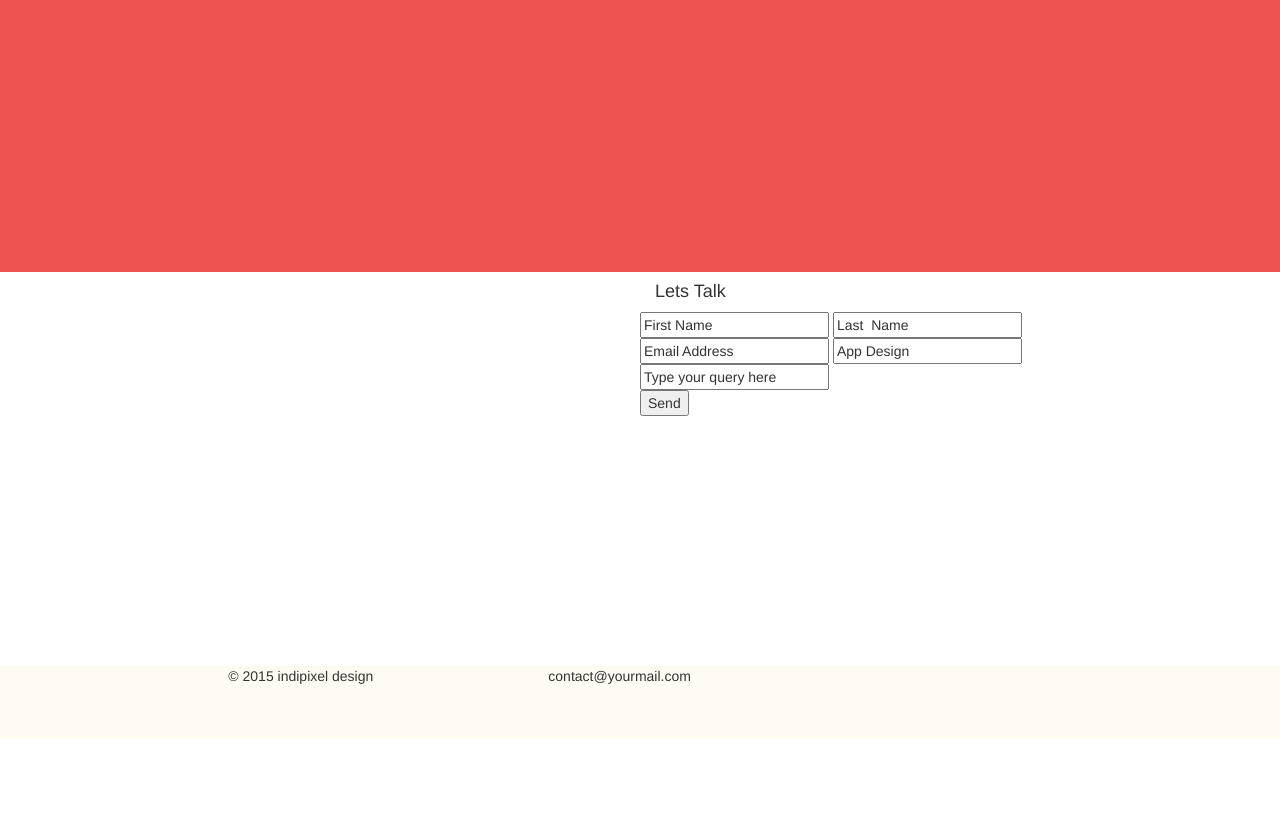
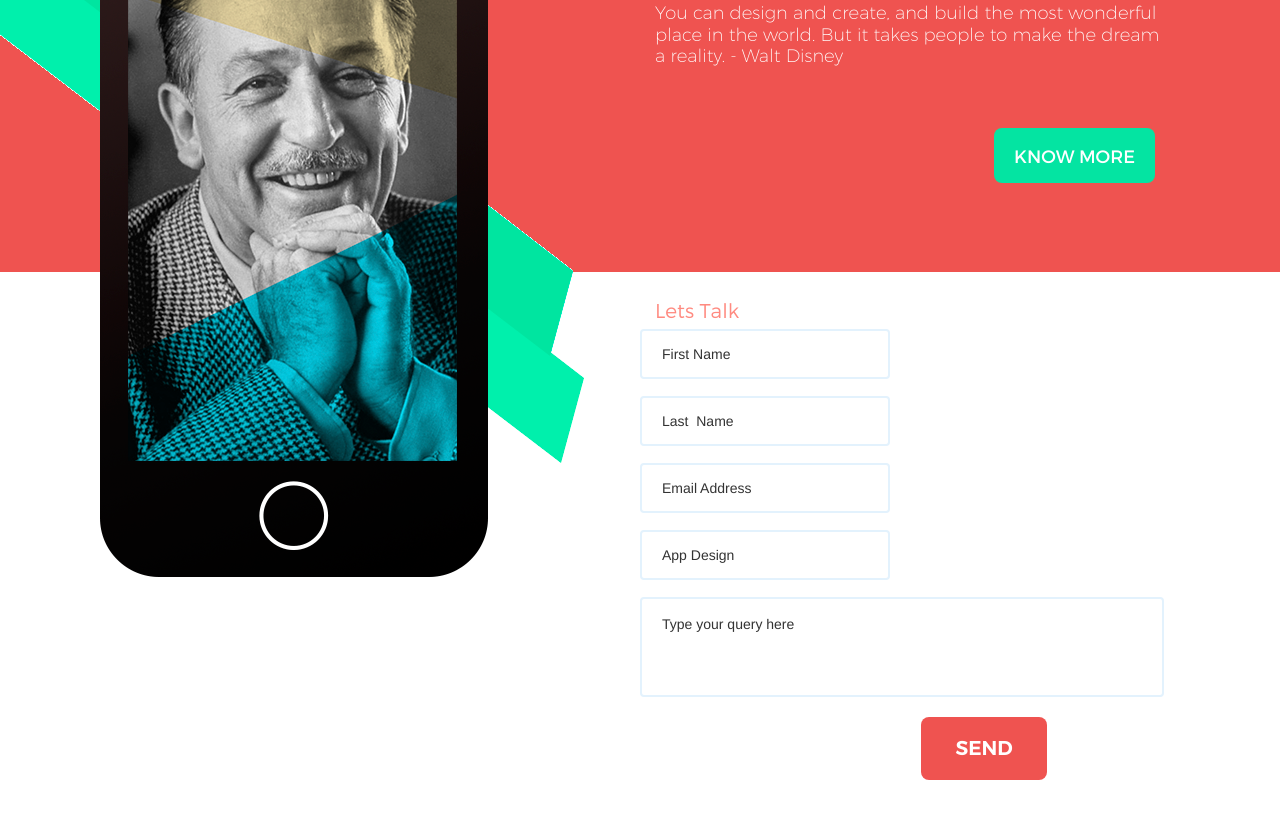
Before and after one commit to jaguarF/template_page, a plain HTML site: page index.html in a window 1280 px wide. Shown: the part 414-1229 px from the top of the page. Before the commit the page ends 1153 px from the top, so only its background shows below. Drawn offline with Linux system fonts and the light colour scheme.

Commit message:
complete all except details

```diff
--- a/css/style.sass
+++ b/css/style.sass
@@ -7,7 +7,7 @@
 	font-family: 'MontserratLight'
 .regular
 	font-family: 'MontserratRegular'
-.semibld
+.semibold
 	font-family: 'MontserratSemiBold'
 .ultral
 	font-family: 'MontserratUltraLight'
@@ -45,22 +45,92 @@ section#main
 	height: 583px
 	background: #ef5350
 	color: #ffffff
+	.diagonal-lines
+		position: relative
+		top: -100px
+		left: -350px
+	.phone
+		position: relative
+		top: -800px
+		left: 30px
+
 	.slogan
+		margin-top: 180px
 		padding-right: 60px
 		h1
 			text-transform: uppercase
 			@extend .regular
 			font-size: 30px
+			line-height: 1.4
 		p
 			@extend .ultral
 			font-size: 18px
-
+			line-height: 1.2
+		button
+			float: right
+			margin-right: 25px
+			margin-top: 50px
+			text-transform: uppercase
+			@extend .regular
+			font-size: 18px
+			padding: 15px 20px
+			border-radius: 8px
+			background: #04e4a2
+			border: none
 
 
 section#query
-	height: 394px
+	min-height: 394px
 	background: #ffffff
+	h4
+		@extend .light
+		font-size: 20px
+		color: #ff8a80
+		line-height: 0.9
+	input
+		border: 2px solid #e3f2fd
+		width: 250px
+		height: 50px
+		padding: 15px 20px
+		border-radius: 4px
+		margin-right: 21px
+		margin-bottom: 17px
+	textarea
+		border: 2px solid #e3f2fd
+		width: 524px
+		height: 100px
+		padding: 15px 20px
+		border-radius: 4px
+
+		margin-bottom: 15px
+		resize: none
+	button
+		float: right
+		margin-right: 30px
+		margin-top: 0px
+		text-transform: uppercase
+		@extend .semibold
+		font-size: 20px
+		padding: 17px 34px
+		border-radius: 8px
+		background: #ef5350
+		border: none
+		color: #fff
+		margin-bottom: 32px
 
 footer
+
 	height: 73px
 	background: #fefcf2
+	text-align: left
+	.row
+		div
+			font-size: 16px
+			@extend .light
+			color: #636363
+			margin-top: 26px
+			.contact-mail::before
+				content: ""
+				width: 30px
+				height: 24px
+				background: url("../image/mail_icon.png") no-repeat center center
--- a/index.html
+++ b/index.html
@@ -11,10 +11,10 @@
 	<header>
 		<div class="row header_upper"></div>
 		<div class="row header_lower">
-			<div class="col-sm-3 logo">
+			<div class="col-sm-4 logo">
 				<span>indipixel</span>
 			</div>
-			<div class="col-sm-7 col-sm-offset-1 contacts">
+			<div class="col-sm-6 contacts">
 				<a href=#><span>contact US</span></a>
 			</div>
 		</div>
@@ -23,7 +23,12 @@
 		<div class="container">
 			<div class="row">
 				<div class="col-sm-6">
-
+					<div class="diagonal-lines">
+						<img src="image/diagonal-1.gif" alt="Декоративная полоска">
+					</div>
+					<div class="phone">
+						<img src="image/phone.png" alt="Портрет в телефоне">
+					</div>
 				</div>
 				<div class="col-sm-6 slogan">
 					<h1>We design and build<br>beautiful web &amp mobile apps</h1>
@@ -41,7 +46,9 @@
 		<div class="row">
 			<div class="col-sm-6"></div>
 			<div class="col-sm-6">
-				<h4>Lets Talk</h4>
+				<div class="row">
+				<div class="col-sm-8">
+					<h4><br>Lets Talk</h4>
 					<div class="row">
 						<input type="text" value="First Name">
 						<input type="text" value="Last  Name">
@@ -51,18 +58,27 @@
 						<input type="text" value="App Design">
 					</div>
 					<div class="row">
-					<input type="text" value="Type your query here">
+						<textarea name="client_query" id="client_query" cols="56" rows="3">Type your query here</textarea>
 					</div>
 					<div class="row">
 						<button href="#">Send</button>
 					</div>
-
+				</div>
+				<div class="col-sm-4"></div>
+				</div>
 			</div>
 		</div>
 	</section>
 	<footer>
-		<div class="col-sm-3 col-sm-offset-2">&copy 2015 indipixel design</div>
-		<div class="col-sm-5">contact@yourmail.com</div>
+		<div class="row">
+			<div class="col-sm-5 col-sm-offset-1 copyright">
+				<span>&copy 2015 indipixel design</span>
+			</div>
+			<div class="col-sm-6">
+				<span class="contact-mail">contact@yourmail.com</span>
+			</div>
+		</div>
+
 	</footer>
 </body>
 </html>
```
Also changed, not shown: css/style.css, image/diagonal-1.gif (added), image/mail_icon.png (added), image/phone.png (added), 1 other file. Lines whose indentation alone changed are shown as unchanged.
